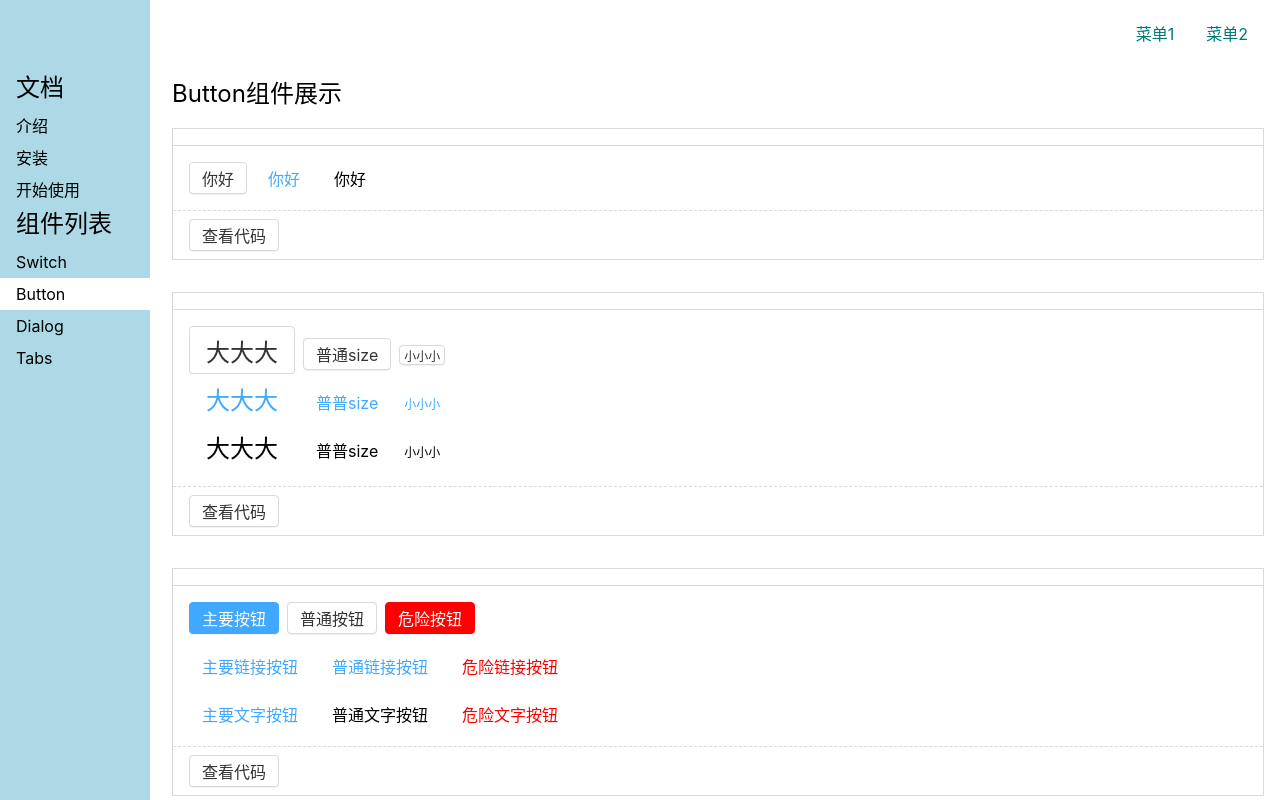
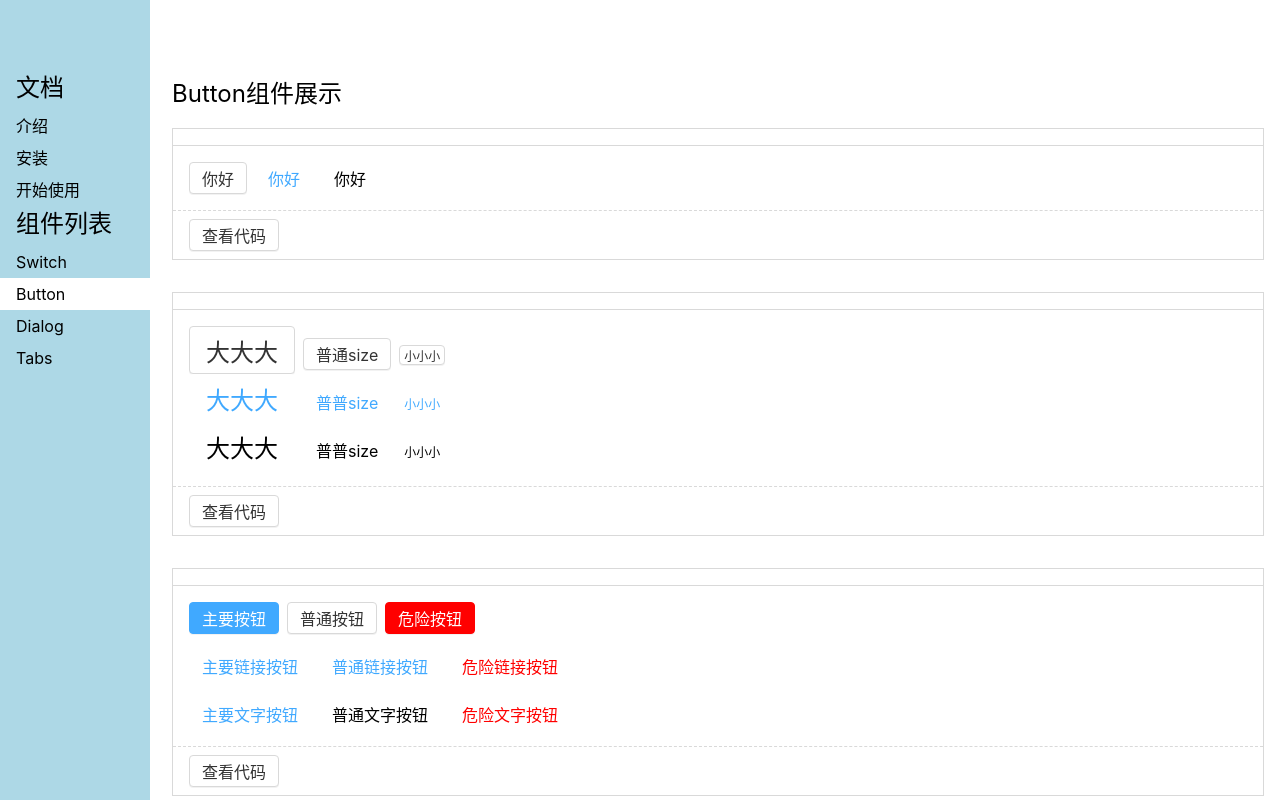
Before and after one commit to mzhaonanq/gulu-vue3, a Vue app: page /#/doc/button in a window 1280 px wide. Shown: the top 800 px of the page. Built offline with nearby package versions, Linux system fonts and the light colour scheme.

Commit message:
删除菜单一和菜单二

```diff
--- a/src/components/Topnav.vue
+++ b/src/components/Topnav.vue
@@ -5,10 +5,6 @@
         <use xlink:href="#icon-circle"></use>
       </svg>
     </router-link>
-    <ul class="menu">
-      <li>菜单1</li>
-      <li>菜单2</li>
-    </ul>
     <span v-if="toggleAsideButtonVisible" class="toggleAside" @click="toggleAsideVisible">
           <svg class="icon">
         <use xlink:href="#icon-open"></use>
@@ -57,14 +53,6 @@ export default {
       width: 32px;
     }
   }
-  > .menu {
-    display: flex;
-    white-space: nowrap;
-    flex-wrap: nowrap;
-    > li {
-      margin: 0 1em;
-    }
-  }
   > .toggleAside{
     display: none;
     position: absolute;
@@ -82,7 +70,6 @@ export default {
   }
   @media (max-width: 500px) {
     > .logo {margin: 0 auto;}
-    > .menu {display: none;}
     > .toggleAside{display: inline-block;}
   }
 }
```
